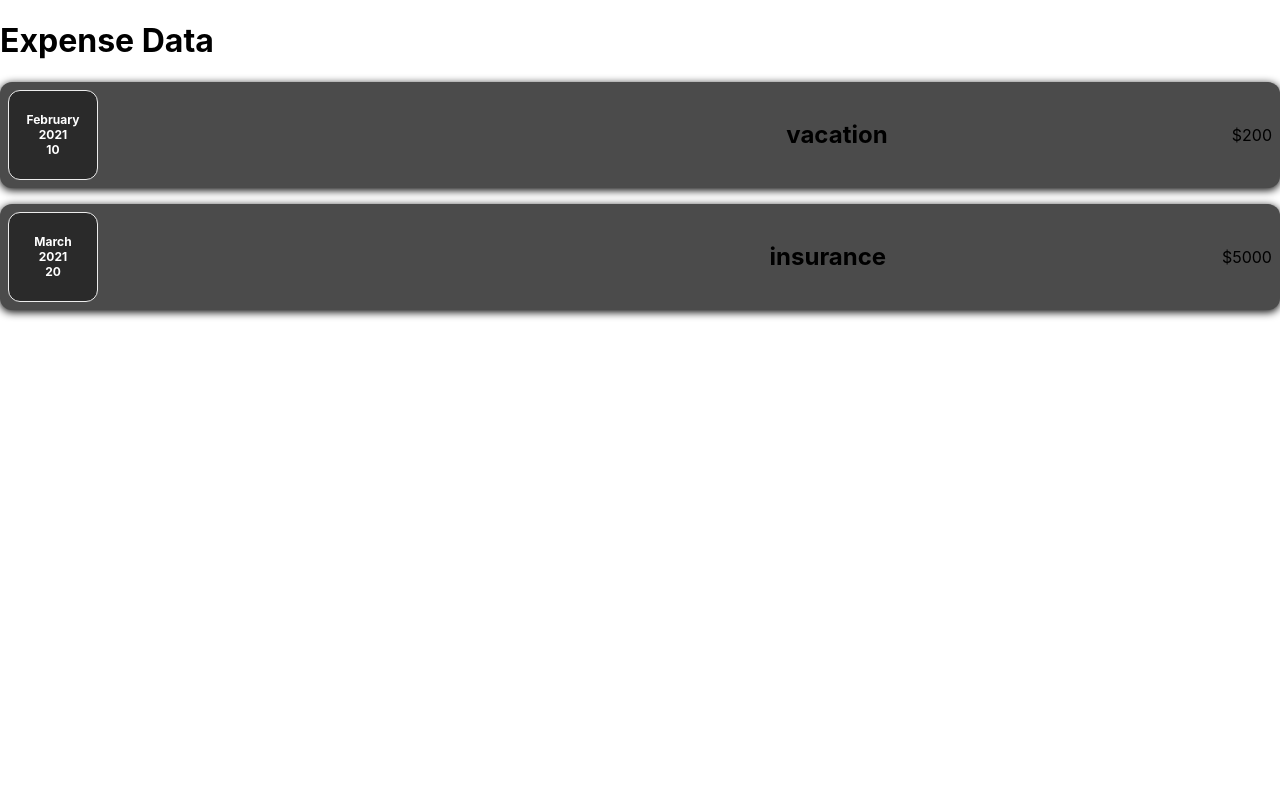
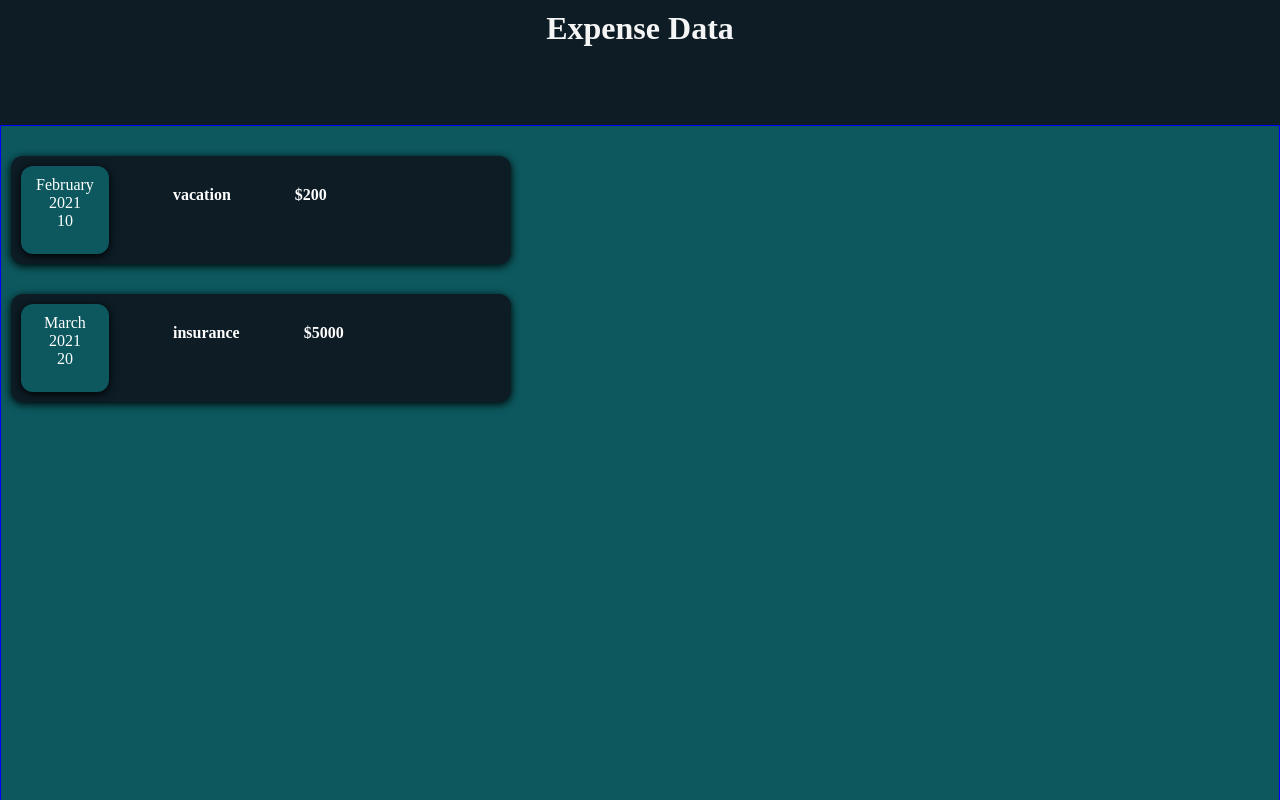
Before and after one commit to reshmalb/REACT, a React (Create React App) app in the folder expenseapp/: page / in a window 1280 px wide. Shown: the top 800 px of the page. Built offline with nearby package versions, Linux system fonts and the light colour scheme.

Commit message:
Delete button event listener added

```diff
--- a/expenseapp/src/App.css
+++ b/expenseapp/src/App.css
@@ -1,38 +1,16 @@
-.App {
-  text-align: center;
+.App{
+  width: 100%;
+  height: 500rem;
+  border: 1px solid blue;
+
+  background-color:rgb(12, 88, 94);
+      position: absolute;
+      top: 125px;
+      bottom :20px;
+      left:0px;
+      right:0px;
+  display: inline-block;
+  justify-content: center;
+  align-items: center;
+
 }
-
-.App-logo {
-  height: 40vmin;
-  pointer-events: none;
-}
-
-@media (prefers-reduced-motion: no-preference) {
-  .App-logo {
-    animation: App-logo-spin infinite 20s linear;
-  }
-}
-
-.App-header {
-  background-color: #282c34;
-  min-height: 100vh;
-  display: flex;
-  flex-direction: column;
-  align-items: center;
-  justify-content: center;
-  font-size: calc(10px + 2vmin);
-  color: white;
-}
-
-.App-link {
-  color: #61dafb;
-}
-
-@keyframes App-logo-spin {
-  from {
-    transform: rotate(0deg);
-  }
-  to {
-    transform: rotate(360deg);
-  }
-}
--- a/expenseapp/src/App.js
+++ b/expenseapp/src/App.js
@@ -2,7 +2,7 @@ import React from 'react';
 import './App.css';
 import ExpenseItem from './components/ExpenseItem';
 function App() {
-  const details=[
+    const details=[
     {  date:new Date(2021,1,10),
      title:'vacation',
     amount:200
@@ -16,6 +16,7 @@ function App() {
 
   return (
     <div className="App">
+     <div className="expense-item-container">
      <ExpenseItem date={details[0].date}
                  title={details[0].title}
                  amount={details[0].amount} ></ExpenseItem>
@@ -23,6 +24,8 @@ function App() {
                  title={details[1].title}
                  amount={details[1].amount} ></ExpenseItem>
     </div>
+    </div>
+
   );
 }
 
--- a/expenseapp/src/components/ExpenseDate.css
+++ b/expenseapp/src/components/ExpenseDate.css
@@ -1,23 +1,20 @@
 .expense-date{
-    flex-direction: column;
-    display: flex;
+    color:white;
+    background-color:rgb(12, 88, 94);
+    padding: 10px;
+    box-shadow: 0 2px 8px rgba(0,0,0,25) ;
+    border-radius: 12px;
     width:5.5rem;
     height:5.5rem;
-    border:1px solid #ececec;
-    background-color: #2a2a2a;
-    color:white;
-    border-radius:12px;
-    align-items:center;
+    align-items: center;
     justify-content:center;
+    margin-left:0;
+
+
 }
-.expense-date_month{
-    font-size: 0.75rem;
-    font-weight:bold;
+.expense-date:hover{
+    background-color: darkblue;
+    border:3px solid black;
+    padding: 15px;
+
 }
-.expense-date_year{
-    font-size: 0.75rem;
-    font-weight:bold;
-}.expense-date_day{
-    font-size: 0.75rem;
-    font-weight:bold;
-}
--- a/expenseapp/src/components/ExpenseItem.css
+++ b/expenseapp/src/components/ExpenseItem.css
@@ -1,27 +1,48 @@
-.expense-item{
-    display:flex;
-    justify-content: space-between;
-    align-items:center;
+
+
+
+.div-subdata{
+    background-color:rgb(13, 28, 37);
+    text-align: center;
+    color:white;
+    max-width:500px;
+    min-height: 100px;
+    padding:10px;
+    margin-top: 30px;
+    border-radius: 12px;
+    margin-left:10px;
+    margin-right: 10px;
+    justify-content: flex-start;
+    gap: 4rem;
+    /* overflow: scroll; */
+    display: flex;
+    justify-content: first baseline;
+    /* flex-flow: column; */
     box-shadow: 0 2px 8px rgba(0,0,0,25) ;
-    padding: 0.5rem;
-    margin:1rem 0;
-    border-radius: 12px;
-    background-color: #4b4b4b;
+    position: relative;
 
 }
+
+
+
+
+.expense-item_price{
+    justify-content: center;
+    font-weight: bold;
+    align-items: center;
+    margin-top: 20px;
+    padding: 0;
+}
 .expense-item_description{
-    display: flex;
-    flex-direction: column;
-    gap: 1rem;
-    align-items: flex-end;
-    flex-flow: column-reverse;
-    justify-content: flex-start;
+    justify-content: center;
+    font-weight: bold;
+    align-items: center;
+    margin-top: 20px;
+    padding: 0;
 }
-.expense-item_price{
-    display: flex;
-    flex-direction: column;
-    gap: 1rem;
-    align-items: flex-end;
-    flex-flow: column-reverse;
-    justify-content: flex-start;
+.expense-item_description:hover{
+    color:blueviolet;
 }
+.expense-item_price:hover{
+    color:blueviolet;
+}
--- a/expenseapp/src/components/ExpenseItem.js
+++ b/expenseapp/src/components/ExpenseItem.js
@@ -3,12 +3,16 @@ import ExpenseDate from "./ExpenseDate";
 import './ExpenseItem.css'
 const ExpenseItem=(props)=>{
     return(
-        <div className="expense-item">
-            <ExpenseDate date={props.date}/>
-            <div className="expense-item_description"/>
-                <h2>{props.title}</h2>
-            <div className="expense-item_price">${props.amount}</div>
-        </div>
+
+            <div  className="div-subdata">
+                <ExpenseDate date={props.date}/>
+                 <div className="expense-item_description">
+                    {props.title}</div>
+                 <div className="expense-item_price">${props.amount}
+                 </div>
+          </div>
+
+
 
     );
 }
--- a/expenseapp/src/index.css
+++ b/expenseapp/src/index.css
@@ -1,13 +1,18 @@
-body {
-  margin: 0;
-  font-family: -apple-system, BlinkMacSystemFont, 'Segoe UI', 'Roboto', 'Oxygen',
-    'Ubuntu', 'Cantarell', 'Fira Sans', 'Droid Sans', 'Helvetica Neue',
-    sans-serif;
-  -webkit-font-smoothing: antialiased;
-  -moz-osx-font-smoothing: grayscale;
+*{
+  box-sizing: border-box;
+  margin:0;
+  padding: 0;
 }
+#section{
+  color:whitesmoke;
+  font-size: xx-large;
+  background-color:rgb(13, 28, 37);
+  text-align: center;
+  height:125px;
+  width: 100%;
+  position: absolute;
+  padding:10px;
+  justify-content: center;
+  align-items: center;
 
-code {
-  font-family: source-code-pro, Menlo, Monaco, Consolas, 'Courier New',
-    monospace;
 }
```
